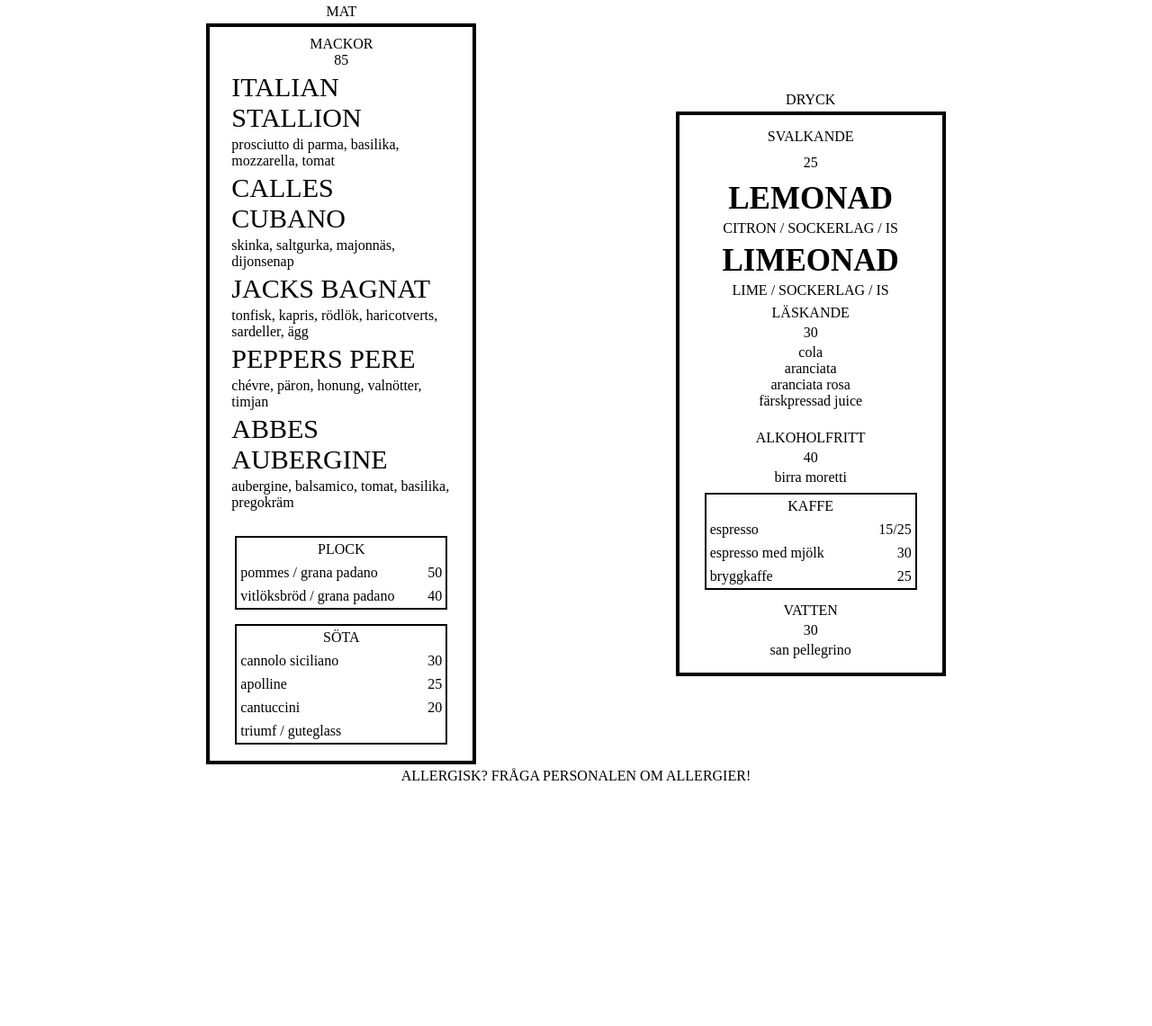
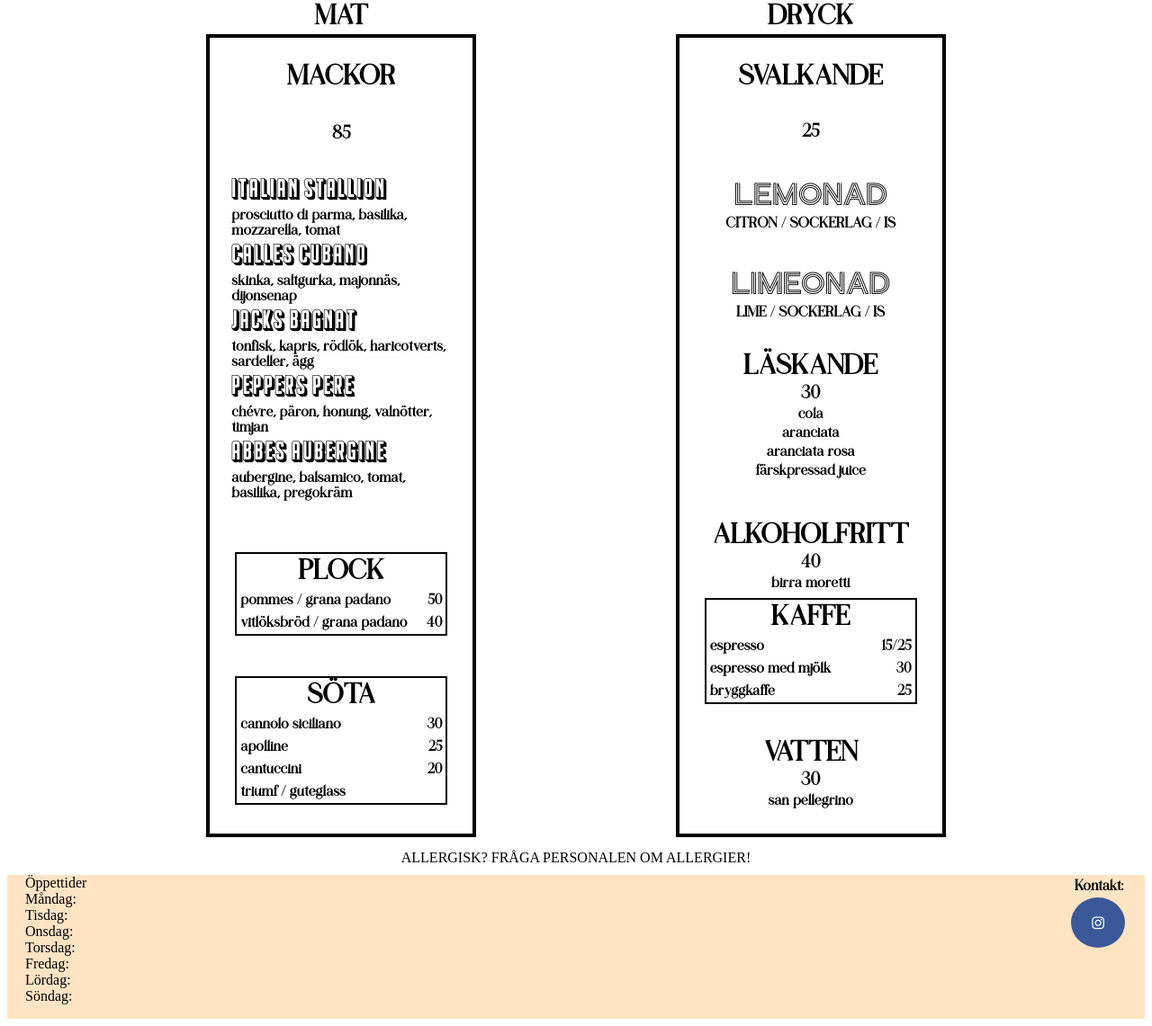
Before and after one commit to vjhwong/pregopaninibar, a plain HTML site: page index.html in a window 1280 px wide. Shown: the part 34-1175 px from the top of the page at 90% size. Before the commit the page ends 914 px from the top, so only its background shows below. Drawn offline with Linux system fonts and the light colour scheme; a web font is replaced by a local one.

Commit message:
Styled the menu

```diff
--- a/index.html
+++ b/index.html
@@ -7,6 +7,7 @@
     <meta name="viewport" content="width=device-width, initial-scale=1.0">
     <title>PREGO Paninibar</title>
     <link rel="stylesheet" type="text/css" href="styles.css" />
+    <link rel="stylesheet" href="https://cdnjs.cloudflare.com/ajax/libs/font-awesome/4.7.0/css/font-awesome.min.css">
 </head>
 
 <body>
@@ -18,8 +19,8 @@
         <div class="menu-container">
             <p class="label">MAT</p>
             <div id="food-container">
-                <span class="label">MACKOR</span>
-                <span class="big-number">85</span>
+                <p class="label">MACKOR</p>
+                <p class="big-number">85</p>
                 <div id="sandwich-container">
                     <ul>
                         <li>
@@ -76,26 +77,34 @@
             </div>
         </div>
         <div class="menu-container">
-            <p>DRYCK</p>
+            <p class="label">DRYCK</p>
             <div id="drink-container">
                 <p class="label">SVALKANDE</p>
                 <p class="big-number">25</p>
                 <div class="svalkande">
-                    <p>LEMONAD</p>
-                    CITRON / SOCKERLAG / IS
+                    <p class="svalkande-label">LEMONAD</p>
+                    <p>CITRON / SOCKERLAG / IS</p>
                 </div>
                 <div class="svalkande">
-                    <p>LIMEONAD</p>
-                    LIME / SOCKERLAG / IS
+                    <p class="svalkande-label">LIMEONAD</p>
+                    <p>LIME / SOCKERLAG / IS</p>
                 </div>
                 <div class="drink-label">
                     <p class="label">LÄSKANDE</p>
                     <p class="big-number">30</p>
                     <ul>
-                        <li>cola</li>
-                        <li>aranciata</li>
-                        <li>aranciata rosa</li>
-                        <li>färskpressad juice</li>
+                        <li>
+                            <p>cola</p>
+                        </li>
+                        <li>
+                            <p>aranciata</p>
+                        </li>
+                        <li>
+                            <p>aranciata rosa</p>
+                        </li>
+                        <li>
+                            <p>färskpressad juice</p>
+                        </li>
                     </ul>
                 </div>
                 <div class="drink-label">
@@ -126,8 +135,26 @@
             </div>
         </div>
     </div>
-    <div id="footer">
-        <p>ALLERGISK? FRÅGA PERSONALEN OM ALLERGIER!</p>
+    <div style="text-align: center; padding-top: 4px; margin: 10px;">
+        ALLERGISK? FRÅGA PERSONALEN OM ALLERGIER!
+    </div>
+    <div id="footer-wrapper">
+        <div class="footer-container">
+            <ul>
+                <li>Öppettider</li>
+                <li>Måndag: </li>
+                <li>Tisdag: </li>
+                <li>Onsdag: </li>
+                <li>Torsdag: </li>
+                <li>Fredag: </li>
+                <li>Lördag: </li>
+                <li>Söndag: </li>
+            </ul>
+        </div>
+        <div class="footer-container">
+            <p>Kontakt:</p>
+            <a class="fa fa-instagram" href="https://www.instagram.com/pregopaninibar/"></a>
+        </div>
     </div>
 </body>
 
--- a/styles.css
+++ b/styles.css
@@ -1,11 +1,16 @@
 @font-face {
     font-family: sandwichFont;
-    src: url(Franchise.ttf);
+    src: url(fonts/Franchise.ttf);
 }
 
 @font-face {
     font-family: svalkandeFont;
-    src: url(Retrolight.ttf);
+    src: url(fonts/Retrolight.ttf);
+}
+
+@font-face {
+    font-family: menuFont;
+    src: url(fonts/lostgun-regular.otf);
 }
 
 @media (max-width: 767px) {
@@ -30,6 +35,29 @@ ul {
 
 p {
     margin: 4px;
+    font-family: menuFont;
+    font-weight: 900;
+}
+
+.fa {
+    padding: 20px;
+    font-size: 30px;
+    width: 20px;
+    height: auto;
+    text-align: center;
+    text-decoration: none;
+    border-radius: 50%;
+
+}
+
+/* Add a hover effect if you want */
+.fa:hover {
+    opacity: 0.7;
+}
+
+.fa-instagram {
+    background: #3B5998;
+    color: white;
 }
 
 .label {
@@ -46,6 +74,7 @@ p {
 
 .big-number {
     text-align: center;
+    font-size: 20px;
 }
 
 #header {
@@ -78,6 +107,7 @@ p {
     min-height: 628px;
     min-width: 300px;
     max-width: 252px;
+    min-height: 893px;
     display: flex;
     flex-direction: column;
     justify-content: space-around;
@@ -95,6 +125,7 @@ p {
     font-family: sandwichFont;
     color: black;
     font-size: 30px;
+    font-weight: 400;
 }
 
 .item-wrapper {
@@ -124,7 +155,7 @@ p {
     text-align: center;
 }
 
-.svalkande>p {
+.svalkande-label {
     font-family: svalkandeFont;
     font-size: 35px;
     font-weight: 550;
@@ -133,3 +164,20 @@ p {
 .drink-label {
     text-align: center;
 }
+
+.label {
+    font-size: 30px;
+}
+
+#footer-wrapper {
+    background-color: bisque;
+    display: flex;
+    justify-content: space-between;
+}
+
+.footer-container {
+    display: flex;
+    flex-direction: column;
+    padding-left: 20px;
+    padding-right: 20px;
+}
```
Also changed, not shown: fonts/lostgun-Regular.otf (added).
